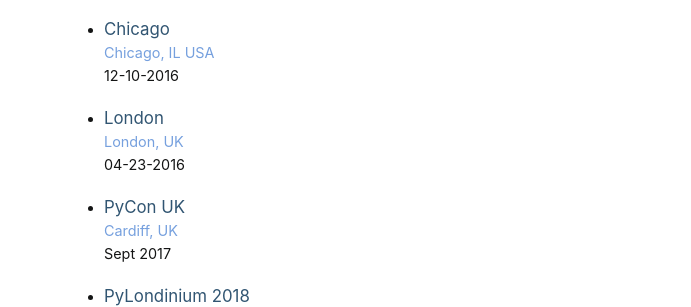
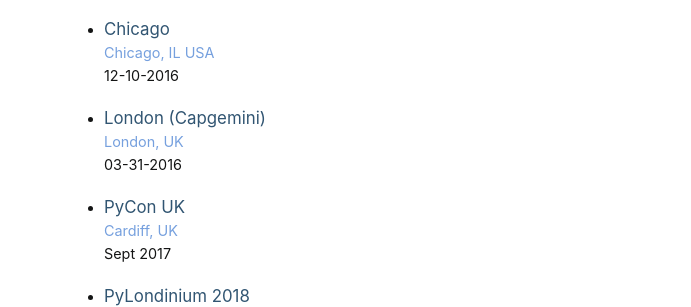
Before and after one commit to Trans-Code/Trans-Code.github.io, a Jekyll site: the page built from past_events.md, in a window 1280 px wide. Shown: the part 769-1076 px from the top of the page, without its empty margins (266-957 px from the left). Built offline with Jekyll 4.4.1, drawn with Linux system fonts in a browser that asks for light colours; some web fonts are replaced.

Commit message:
fix date of 2017 London event

```diff
--- a/_data/events.yml
+++ b/_data/events.yml
@@ -28,9 +28,9 @@
   date: 12-10-2016
   location: Chicago, IL USA
 
-- name: London
+- name: London (Capgemini)
   page: /transcode-london/
-  date: 04-23-2016
+  date: 03-31-2016
   location: London, UK
 
 - name: PyCon UK
```
